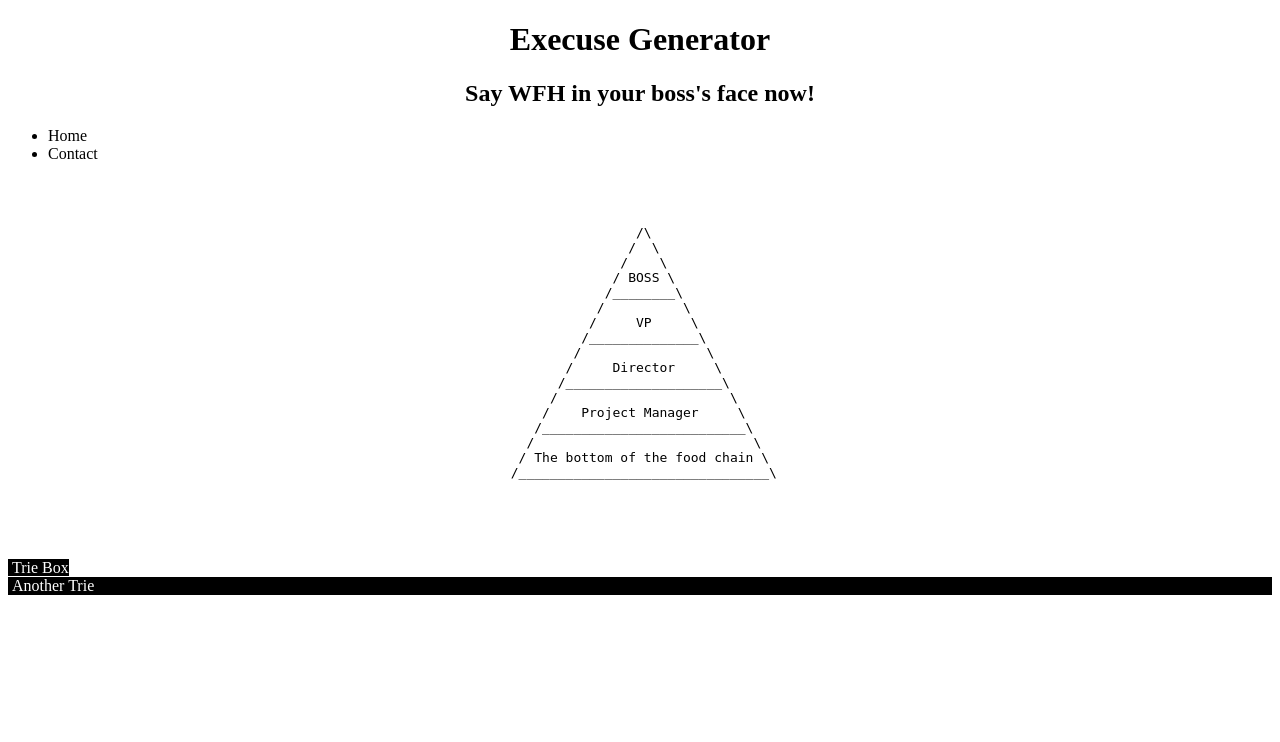
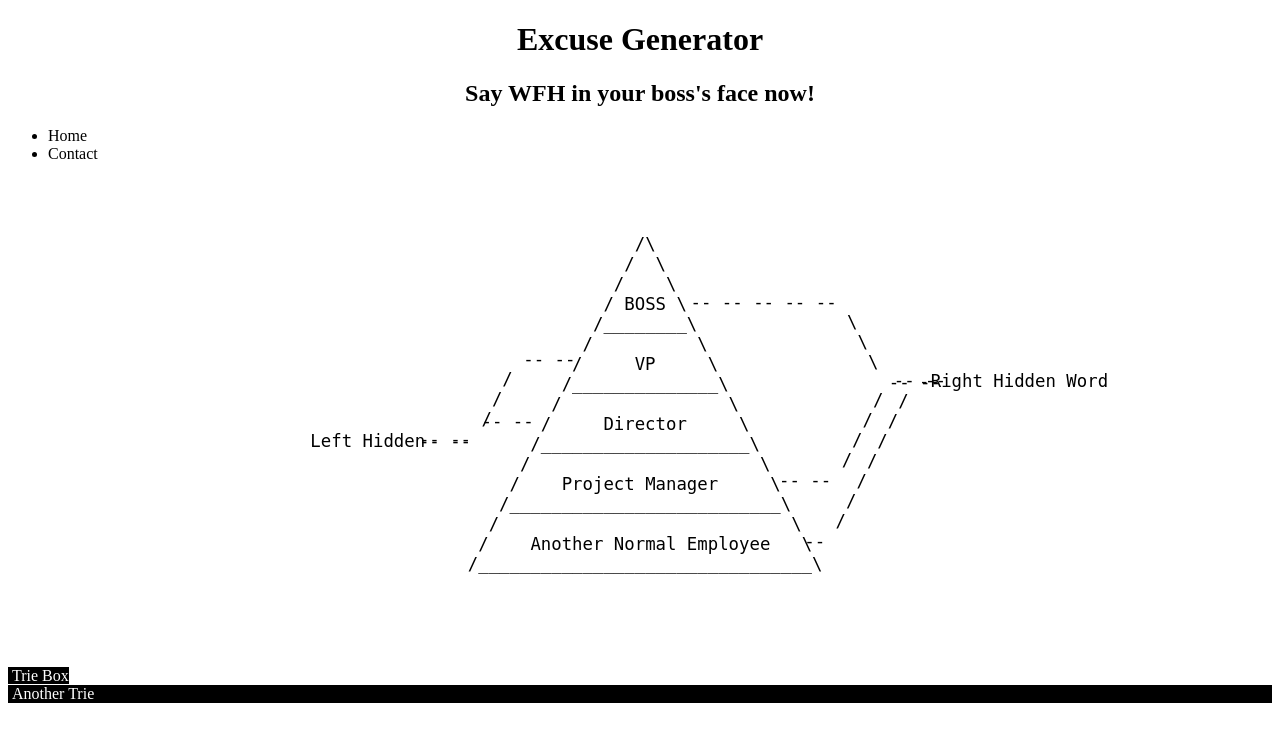
Before and after one commit to chengluxi1818/Excuse-Generator, a PHP site: page / in a window 1280 px wide. Shown: the top 742 px of the page. Run offline with PHP 8.4, Linux system fonts and the light colour scheme.

Commit message:
Pyramid in progress, change the mouseover title for Hierarchy titles, add ascii path to hidden words, add hidden words.

```diff
--- a/index.html
+++ b/index.html
@@ -15,7 +15,7 @@
 <body>
 	<div id="PageTitle">
 		<h1>
-			<center>Execuse Generator</center>
+			<center>Excuse Generator</center>
 		</h1>
 		<h2>
 			<center>Say WFH in your boss's face now!</center>
@@ -38,26 +38,26 @@
 		<div class="col-2">
 
 
-			<div id="Pyramid">
+			<div class="Pyramid">
 				<center>
 					<pre>
 
   /\
   /  \
   /    \
-  / <a id="boss" href="" title="Still, keep it real!" onmouseover="javascript:show_hidden(0)" onmouseout="javascript:hide_hidden(0)">BOSS</a> \
+  / <a id="boss" href="" title="Most Hated Person." onmouseover="javascript:show_hidden(0)" onmouseout="javascript:hide_hidden(0)">BOSS</a> \
   /________\
   /          \
- /     <a id="vp" href="" title="Another name for Place Holder." onmouseover="javascript:show_hidden(1)" onmouseout="javascript:hide_hidden(1)">VP</a>     \
+ /     <a id="vp" href="" title="The Most Professional &quot;I Agree&quot; Sayers." onmouseover="javascript:show_hidden(1)" onmouseout="javascript:hide_hidden(1)">VP</a>     \
  /______________\
  /                \
- /     <a id="director" href="" title="You know that by putting a director in fron does not make you less gayer." onmouseover="javascript:show_hidden(2)" onmouseout="javascript:hide_hidden(2)">Director</a>     \
+ /     <a id="director" href="" title="Whose Existence Does Not Matter Too Much." onmouseover="javascript:show_hidden(2)" onmouseout="javascript:hide_hidden(2)">Director</a>     \
  /____________________\
  /                      \
- /    <a id="pm" href="" title="The very person that screw the company up." onmouseover="javascript:show_hidden(3)" onmouseout="javascript:hide_hidden(3)">Project Manager</a>     \
+ /    <a id="pm" href="" title="The Person Who has the Power of Mostly Likely Screw Up the Whole Company." onmouseover="javascript:show_hidden(3)" onmouseout="javascript:hide_hidden(3)">Project Manager</a>     \
  /__________________________\
  /                            \
- / <a id="commerad" href="" title="Now we are on the same page." onmouseover="javascript:show_hidden(4)" onmouseout="javascript:hide_hidden(4)">The bottom of the food chain</a> \
+ /    <a id="commerad" href="" title="Whose Awuesomeness Comes From Realizing Self as The Bottom of The Food Chain." onmouseover="javascript:show_hidden(4)" onmouseout="javascript:hide_hidden(4)">Another Normal Employee</a>   \
  /________________________________\
 
 					</pre>
@@ -67,7 +67,68 @@
 		</div>
 
 		<div class="col-3">
-		&nbsp;
+			&nbsp; <br />
+
+		</div>
+
+		<div class="bossPath">
+			<pre>
+-- -- -- -- --
+               \
+                \
+                 \
+                   -- --
+			</pre>
+		</div>
+
+		<div class="vpPath">
+			<pre>
+          -- --
+        /
+       /
+      /
+-- --
+			</pre>
+		</div>
+
+		<div class="directorPath">
+			<pre>
+      -- --
+-- --
+			</pre>
+		</div>
+
+		<div class="pmPath">
+			<pre>
+           -- --
+         /
+        /
+       /
+      /
+-- --
+			</pre>
+		</div>
+
+		<div class="commeradPath">
+			<pre>
+           --
+         /
+        /
+       /
+      /
+     /
+    /
+   /
+--
+			</pre>
+		</div>
+
+		<div class="leftHiddenWord">
+			Left Hidden
+		</div>
+
+		<div class="rightHiddenWord">
+			Right Hidden Word
 		</div>
 	</div>
 
--- a/style.css
+++ b/style.css
@@ -9,6 +9,7 @@ a:hover {
 }
 
 .parent {
+	position: relative;
 	overflow: hidden;
 }
 
@@ -24,8 +25,68 @@ a:hover {
 	/*background: red;*/
 }
 
+.Pyramid {
+	font-size: 13pt;
+}
+
 .col-3 {
 	float: left;
 	width: 33.33%;
 	/*background: yellow;*/
 }
+
+.bossPath {
+	position: absolute;
+	top: 18%;
+	left: 54%;
+	font-size: 13pt;
+	width: 120px;
+}
+
+.vpPath {
+	position: absolute;
+	top: 31%;
+	right: 58%;
+	font-size: 13pt;
+	width: 120px;
+}
+
+.directorPath {
+	position: absolute;
+	bottom: 33%;
+	right: 58%;
+	font-size: 13pt;
+	width: 120px;
+}
+
+.pmPath {
+	position: absolute;
+	bottom: 24%;
+	left: 61%;
+	font-size: 13pt;
+	width: 120px;
+}
+
+.commeradPath {
+	position: absolute;
+	bottom: 10%;
+	left: 63%;
+	font-size: 13pt;
+	width: 120px;
+}
+
+.leftHiddenWord {
+	position: absolute;
+	bottom: 41.5%;
+	right: 67%;
+	font-size: 13pt;
+	font-family: monospace;
+}
+
+.rightHiddenWord {
+	position: absolute;
+	top: 40%;
+	left: 73%;
+	font-size: 13pt;
+	font-family: monospace;
+}
```
